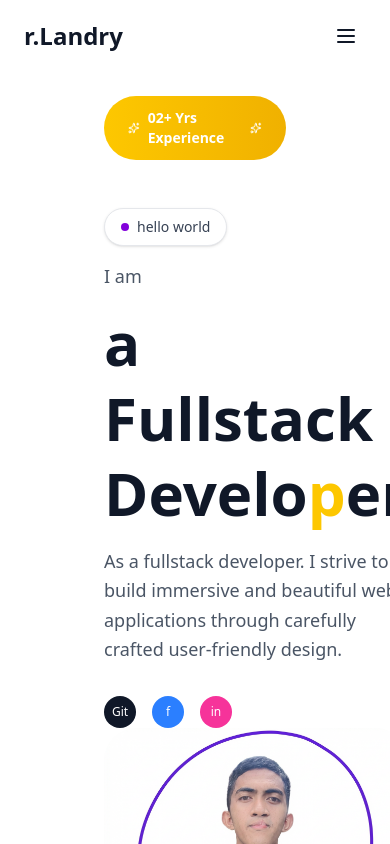
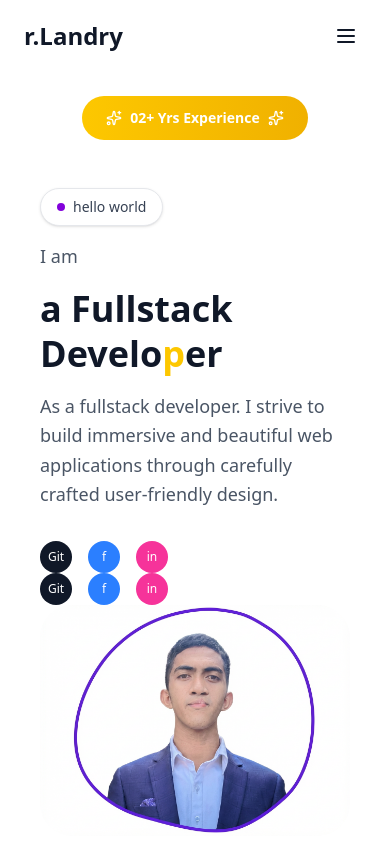
Before and after one commit to rakotoarisonlandry/portfolioV.02, a Next.js app: page / in a window 390 px wide. Shown: the top 844 px of the page. Built offline with nearby package versions, Linux system fonts and the light colour scheme.

Commit message:
fix: update footer year to 2026 and adjust HeroSection layout and styles

```diff
--- a/src/components/layout/footer.tsx
+++ b/src/components/layout/footer.tsx
@@ -63,7 +63,7 @@ export function Footer() {
 
         <div className="border-t border-gray-800 pt-8 text-center">
           <p className="text-gray-400 text-sm">
-            © 2025 RAKOTOARISON TSARAEFADAHY LANDRY BRIGEA.
+            © 2026 RAKOTOARISON TSARAEFADAHY LANDRY BRIGEA.
           </p>
         </div>
       </div>
--- a/src/components/sections/hero-section.tsx
+++ b/src/components/sections/hero-section.tsx
@@ -39,8 +39,8 @@ export function HeroSection() {
   }, []);
 
   return (
-    <section ref={sectionRef} className="pt-24 pb-16 px-6 lg:px-28">
-      <div className="max-w-7xl mx-20">
+    <section ref={sectionRef} className="pt-24 pb-16 lg:px-28">
+      <div className="max-w-7xl mx-10 lg:mx-20">
         <div className="flex justify-center mb-12">
           <div className="animate-on-scroll opacity-0">
             <div className="text-gradient  text-white px-6 py-3 rounded-full text-sm font-semibold flex items-center space-x-2">
@@ -64,7 +64,7 @@ export function HeroSection() {
                 className="animate-on-scroll opacity-0"
                 style={{ animationDelay: "0.2s" }}
               >
-                <h1 className="text-6xl lg:text-7xl font-bold leading-tight">
+                <h1 className="text-4xl md:text-5xl lg:text-7xl font-bold leading-tight">
                   <span className="block text-gray-900">a Fullstack</span>
                   <span className="block">
                     <span className="text-gray-900">Develo</span>
@@ -87,7 +87,7 @@ export function HeroSection() {
             </div>
 
             <div
-              className="animate-on-scroll opacity-0 flex items-center space-x-1"
+              className="animate-on-scroll opacity-0 flex relative sm:hidden  items-center space-x-1"
               style={{ animationDelay: "0.6s" }}
             >
               <div className="flex space-x-4">
@@ -118,10 +118,39 @@ export function HeroSection() {
 
           {/* Right Content - Profile Image */}
           <div className="flex justify-center lg:justify-end">
+
             <div
               className="animate-on-scroll opacity-0"
               style={{ animationDelay: "0.8s" }}
             >
+              <div
+              className="animate-on-scroll lg:hidden opacity-0 flex items-center space-x-1"
+              style={{ animationDelay: "0.6s" }}
+            >
+              <div className="flex space-x-4">
+                <Link
+                  href="https://github.com/rakotoarisonlandry"
+                  target="_blank"
+                  className="w-8 h-8 bg-gray-900 rounded-full flex items-center justify-center"
+                >
+                  <span className="text-white text-xs">Git</span>
+                </Link>
+                <Link
+                  href="https://web.facebook.com/rakotoarison.landry.2025"
+                  target="_blank"
+                  className="w-8 h-8 bg-blue-500 rounded-full flex items-center justify-center"
+                >
+                  <span className="text-white text-xs">f</span>
+                </Link>
+                <Link
+                  href="https://www.linkedin.com/in/tsaraefadahy-landry-rakotoarison-224578265/"
+                  target="_blank"
+                  className="w-8 h-8 bg-pink-500 rounded-full flex items-center justify-center"
+                >
+                  <span className="text-white text-xs">in</span>
+                </Link>
+              </div>
+            </div>
               <div className="relative">
                 <Image
                   src="/assets/profil.jpg"
```
